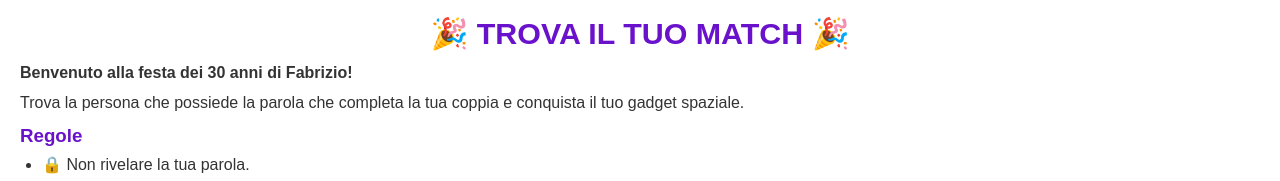
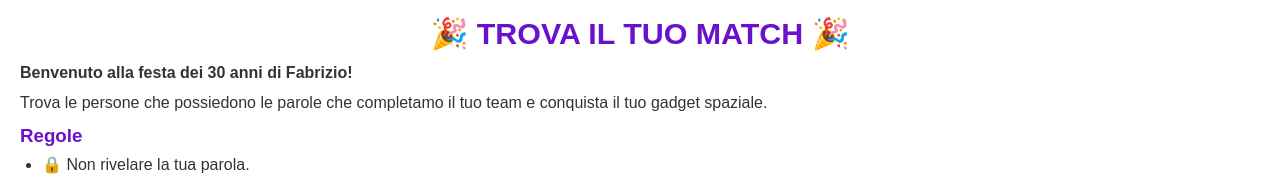
Before and after one commit to vitale-fabrizio-30/Festa30anniFabri, a plain HTML site: page index.html in a window 1280 px wide. Shown: the top 181 px of the page. Drawn offline with Linux system fonts and the light colour scheme.

Commit message:
Fix wording in match description paragraph

```diff
--- a/index.html
+++ b/index.html
@@ -26,7 +26,7 @@ button{width:100%;padding:14px;margin-top:10px;background:#6a11cb;color:#fff;bor
 <div class="container">
 <h1>🎉 TROVA IL TUO MATCH 🎉</h1>
 <p><strong>Benvenuto alla festa dei 30 anni di Fabrizio!</strong></p>
-<p>Trova la persona che possiede la parola che completa la tua coppia e conquista il tuo gadget spaziale.</p>
+<p>Trova le persone che possiedono le parole che completamo il tuo team e conquista il tuo gadget spaziale.</p>
 <h3>Regole</h3>
 <ul class="rules">
 <li>🔒 Non rivelare la tua parola.</li>
```
